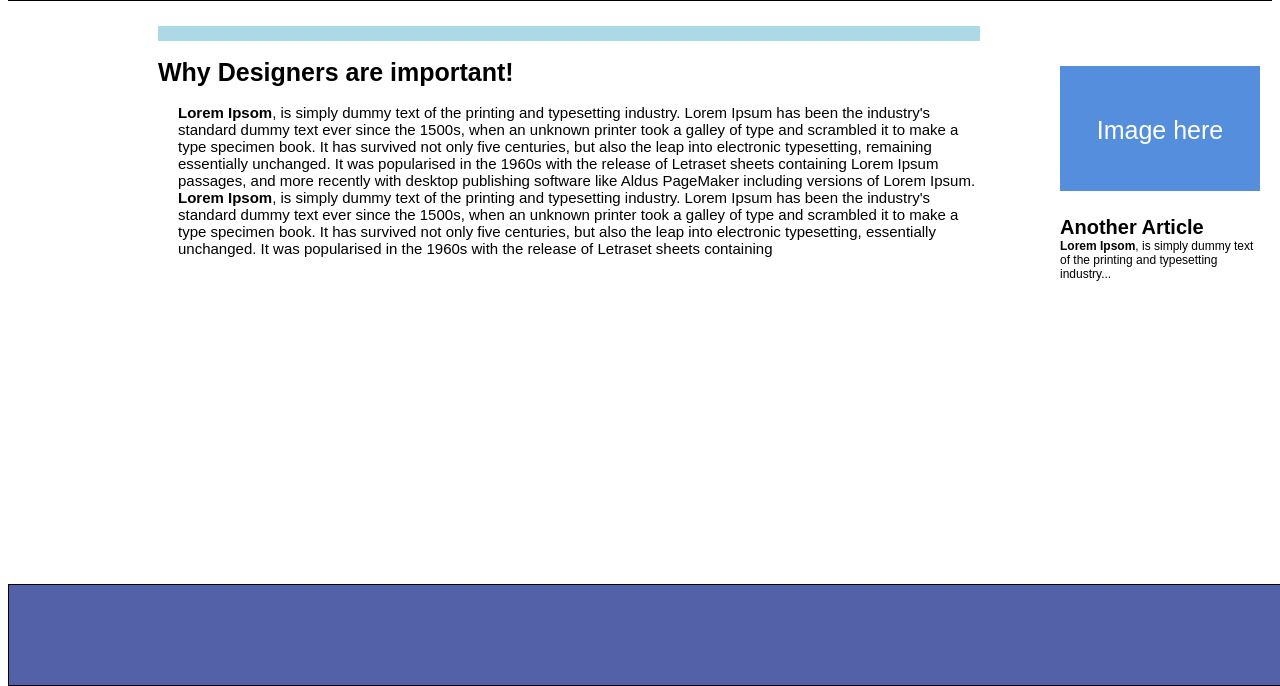
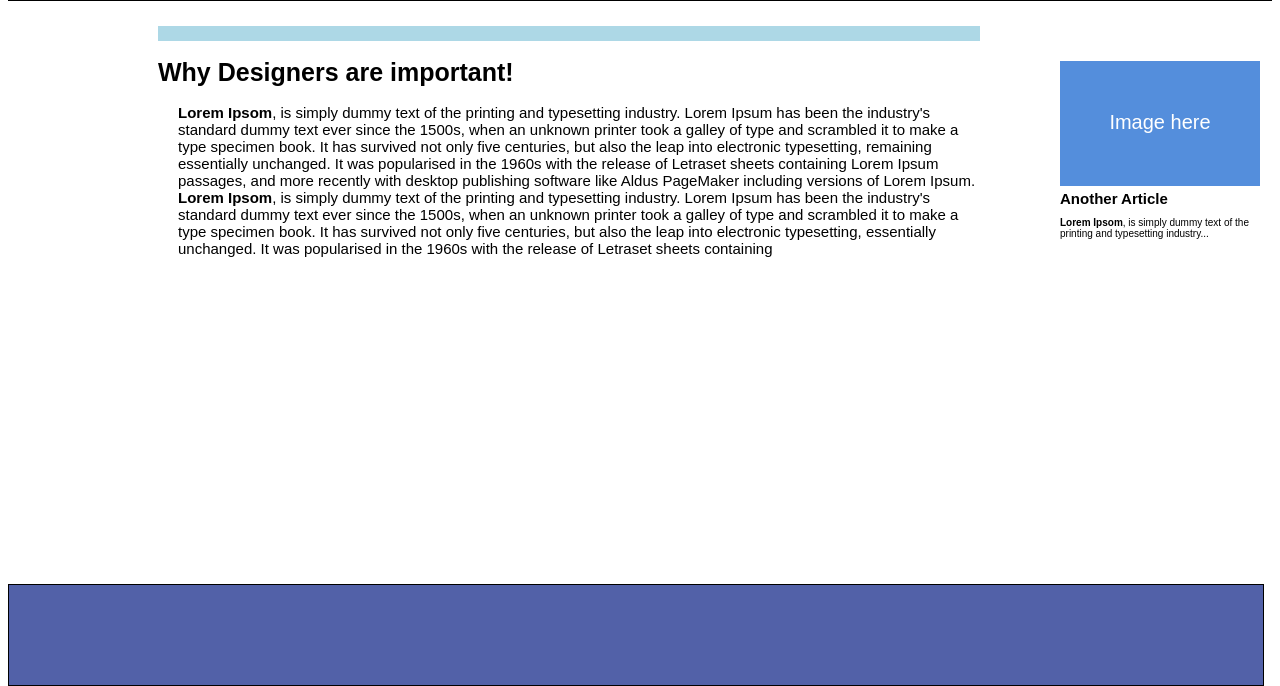
Before and after one commit to ValerieWiklund/Coolsite, a plain HTML site: page index.html in a window 1280 px wide. Shown: the part 114-800 px from the top of the page. Drawn offline with Linux system fonts and the light colour scheme.

Commit message:
fixed spacing on caption for image

```diff
--- a/style.css
+++ b/style.css
@@ -15,7 +15,7 @@
 
   .footer {
     height: 100px;
-    width: 100%;
+    width: 98%;
     position: fixed;
     bottom: 0;
   }
@@ -40,8 +40,7 @@
   top: 155px; /* Stay at the top */
   right: 20px;
   overflow-x: hidden; /* Disable horizontal scroll */
-.}
-
+}
 
 .body-text {
   margin-right: 250px;
@@ -68,16 +67,16 @@
   padding-top: 50px;
   padding-bottom:0px;
   color: white;
-  font-size: 25px;
-
+  font-size: 20px;
+  margin-bottom: 4px;
 }
 .caption {
-  font-size:12px;
+  font-size:10px;
   padding: 0;
-  Margin: 0;
+  Margin: 2 0 0 0;
 }
 .sidebar h5 {
-  font-size: 20px;
+  font-size: 15px;
   padding:0px;
   margin: 0px;
 }
```
